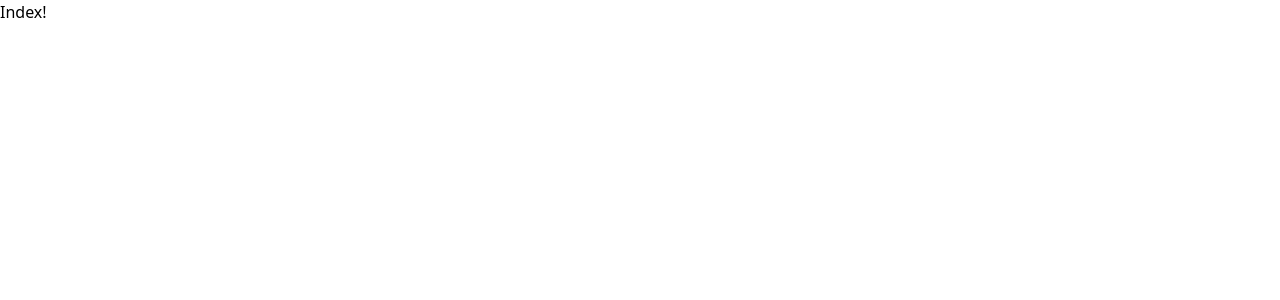
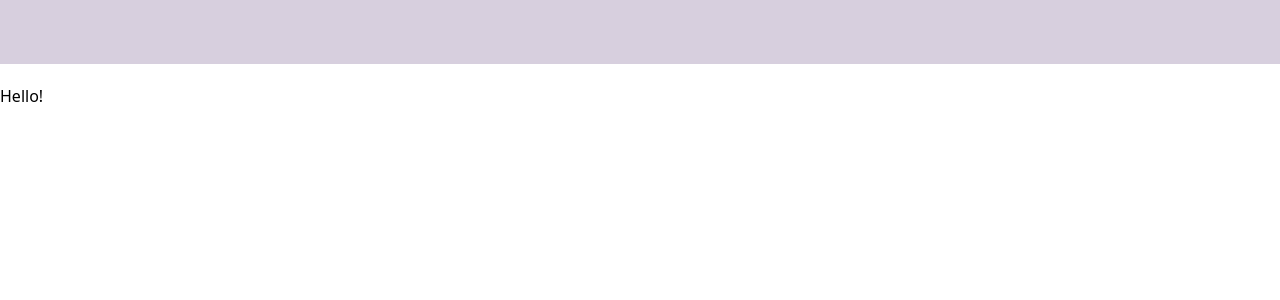
Before and after one commit to sssalias/tech, a React (Create React App) app: page / in a window 1280 px wide. Shown: the top 300 px of the page. Built offline with nearby package versions, Linux system fonts and the light colour scheme.

Commit message:
Create BaseLayout

```diff
--- a/src/app/App.style.css
+++ b/src/app/App.style.css
@@ -1,3 +1,12 @@
 @tailwind base;
 @tailwind components;
 @tailwind utilities;
+
+
+:root,
+#root,
+#docs-root {
+    --simple-violet: #7D5683;
+    --light-violet: #D7CFDE;
+    --dark-violet: #402158;
+}
--- a/src/pages/IndexPage/IndexPage.tsx
+++ b/src/pages/IndexPage/IndexPage.tsx
@@ -1,10 +1,11 @@
 import React from 'react';
+import BaseLayout from "shared/app/ui/layouts/BaseLayout/BaseLayout";
 
 const IndexPage = () => {
     return (
-        <div>
-            <h1>Index!</h1>
-        </div>
+        <BaseLayout>
+            <h1 className=''>Hello!</h1>
+        </BaseLayout>
     );
 };
 
--- /dev/null
+++ b/src/shared/app/ui/kit/Buttons/DefaultButton.tsx
@@ -0,0 +1,11 @@
+import React from 'react';
+
+const DefaultButton = (props:any) => {
+    return (
+        <button className=''>
+
+        </button>
+    );
+};
+
+export default DefaultButton;
--- a/src/shared/app/ui/layouts/BaseLayout/BaseLayout.tsx
+++ b/src/shared/app/ui/layouts/BaseLayout/BaseLayout.tsx
@@ -1,9 +1,17 @@
-import React from 'react';
+import React, {ReactElement} from 'react';
+import Header from "shared/app/ui/layouts/Header/Header";
 
-const BaseLayout = () => {
+type BaseLayoutProps = {
+    children: ReactElement
+}
+
+const BaseLayout = ({children}:BaseLayoutProps) => {
     return (
-        <div>
-
+        <div className='w-full h-auto'>
+            <Header/>
+            <div className='md:container md:mx-auto mt-5'>
+                {children}
+            </div>
         </div>
     );
 };
--- /dev/null
+++ b/src/shared/app/ui/layouts/Header/Header.tsx
@@ -0,0 +1,11 @@
+import React from 'react';
+
+const Header = () => {
+    return (
+        <header className='w-full h-16 bg-light-violet'>
+
+        </header>
+    );
+};
+
+export default Header;
--- a/tailwind.config.js
+++ b/tailwind.config.js
@@ -4,7 +4,13 @@ module.exports = {
     "./src/**/*.{js,jsx,ts,tsx}",
   ],
   theme: {
-    extend: {},
+    extend: {
+      colors: {
+        'violet': 'var(--simple-violet)',
+        'light-violet': 'var(--light-violet)',
+        'dark-violet': 'var(--dark-violet)'
+      },
+    },
   },
   plugins: [],
 }
```
